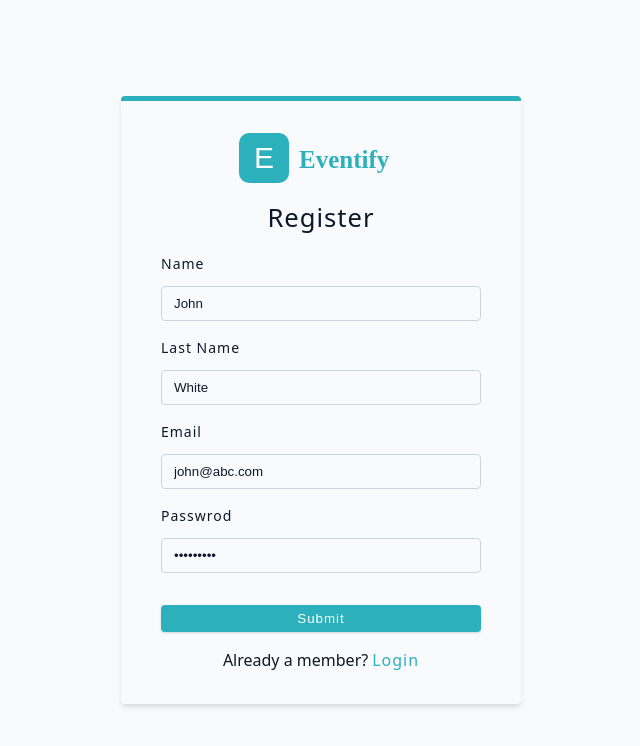
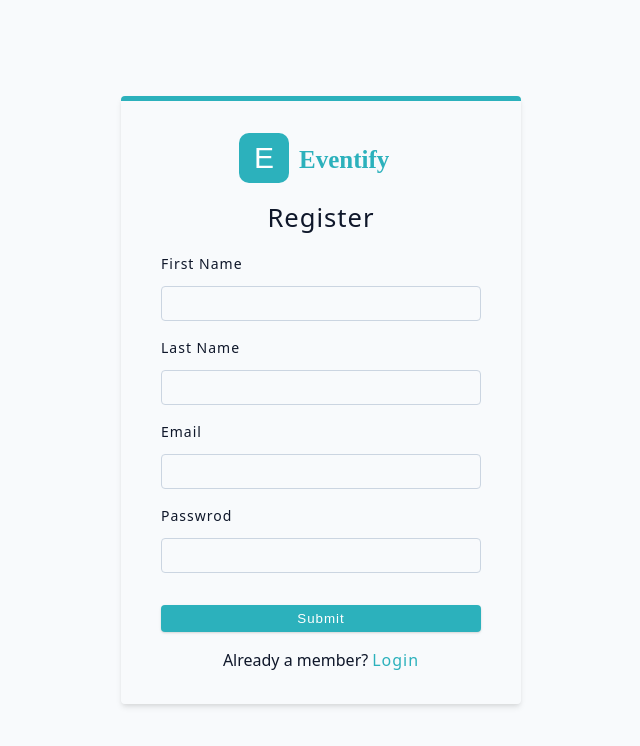
Before and after one commit to 4315huangz/event-organize-app, a React (Vite) app in the folder client/: page /register in a window 1280 px wide. Shown: the top 746 px of the page, without its empty margins (319-959 px from the left). Built offline with nearby package versions, Linux system fonts and the light colour scheme.

Commit message:
Clear out default values get ready for deploy

```diff
--- a/client/src/pages/AddEvent.jsx
+++ b/client/src/pages/AddEvent.jsx
@@ -29,12 +29,12 @@ const AddEvent = () => {
         <Form method='post' className = 'form'>
             <h4 className="form-title">Add event</h4>
             <div className="form-center">
-            <FormRow type='text' name='name' defaultValue='Camping'></FormRow>
-            <FormRow type='text' name='description' labelText='Event description' defaultValue='Autum camping beside lake'></FormRow>
-            <FormRow type='text' name='location' labelText='Event location' defaultValue='Bay City'></FormRow>
-            <FormRow type='text' name='date' labelText='Event date MM/DD/YYYY' defaultValue='08/29/2024'></FormRow>
-            <FormRow type='text' name='eventHost' labelText='Hoster name' defaultValue={user.name}></FormRow>
-            <FormRow type='text' name='organizerEmail' labelText='Hoster email' defaultValue={user.email}></FormRow>
+            <FormRow type='text' name='name' ></FormRow>
+            <FormRow type='text' name='description' labelText='Event description'></FormRow>
+            <FormRow type='text' name='location' labelText='Event location' ></FormRow>
+            <FormRow type='text' name='date' labelText='Event date MM/DD/YYYY' ></FormRow>
+            <FormRow type='text' name='eventHost' labelText='Hoster name' ></FormRow>
+            <FormRow type='text' name='organizerEmail' labelText='Hoster email' ></FormRow>
             <FormRowSelect
                 name='eventStatus'
                 labelText='Event Status'
--- a/client/src/pages/Login.jsx
+++ b/client/src/pages/Login.jsx
@@ -39,8 +39,8 @@ const Login = () => {
     <Form className="form" method="post">
         <Logo />
         <h4>Log in</h4>
-        <FormRow name={"email"} defaultValue={"john@abc.com"} type={"email"} />
-        <FormRow name={"password"} defaultValue={"secret123"} type={"password"} />
+        <FormRow name="email"  type="email" />
+        <FormRow name="password"  type="password" />
         <button type="submit" className="btn btn-block" disabled={isSubmitting}>
             {isSubmitting? "Logging" : "Login"}
         </button>
--- a/client/src/pages/Register.jsx
+++ b/client/src/pages/Register.jsx
@@ -26,10 +26,10 @@ const Register = () => {
         <Form className="form" method="post">
             <Logo />
             <h4>Register</h4>
-            <FormRow name="name" defaultValue="John" type="text" />
-            <FormRow name="lastName" labelText="Last Name" defaultValue="White" type="text" />
-            <FormRow name="email" labelText="Email" defaultValue="john@abc.com" type="email" />
-            <FormRow name="password" labelText="Passwrod" defaultValue="secret123" type="password" />
+            <FormRow name="name"  labelText="first name" type="text" />
+            <FormRow name="lastName" labelText="last Name" type="text" />
+            <FormRow name="email" labelText="email" type="email" />
+            <FormRow name="password" labelText="passwrod"  type="password" />
             <button type="submit" className="btn btn-block" disabled={isSumitting} >
                 {isSumitting? 'Submitting...' : 'Submit'}
             </button>
```
